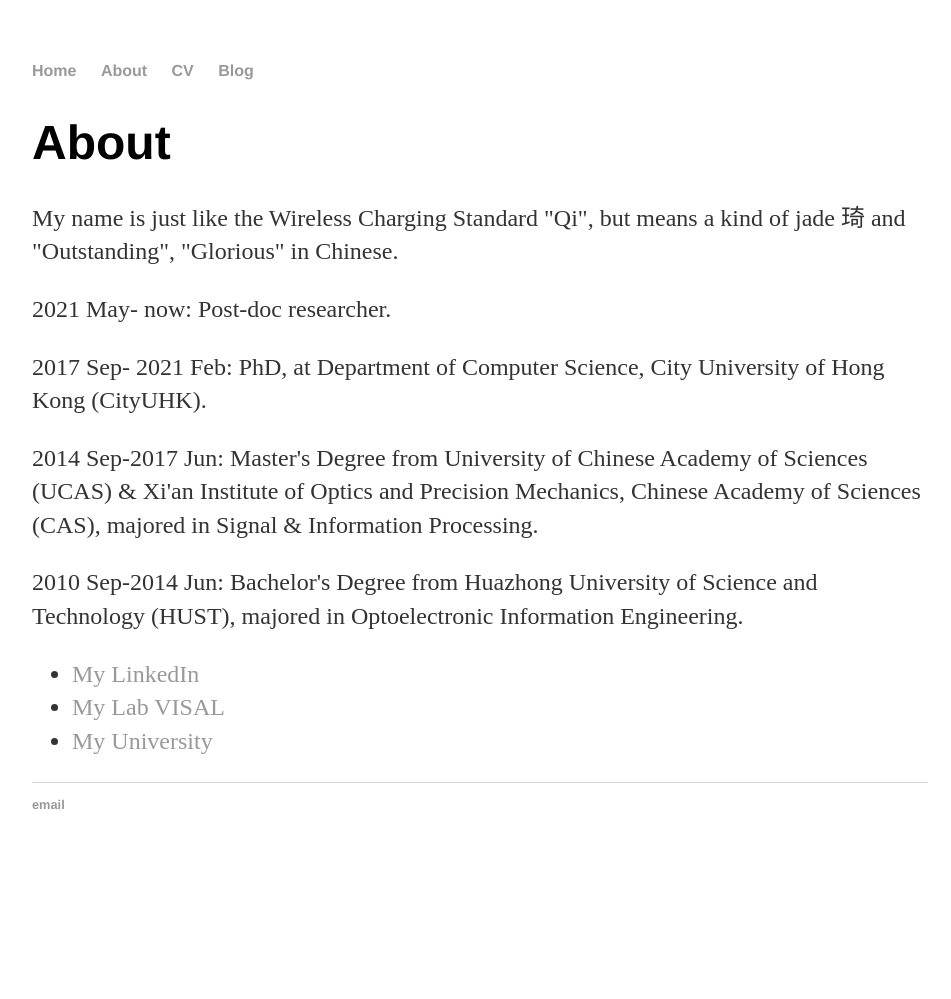
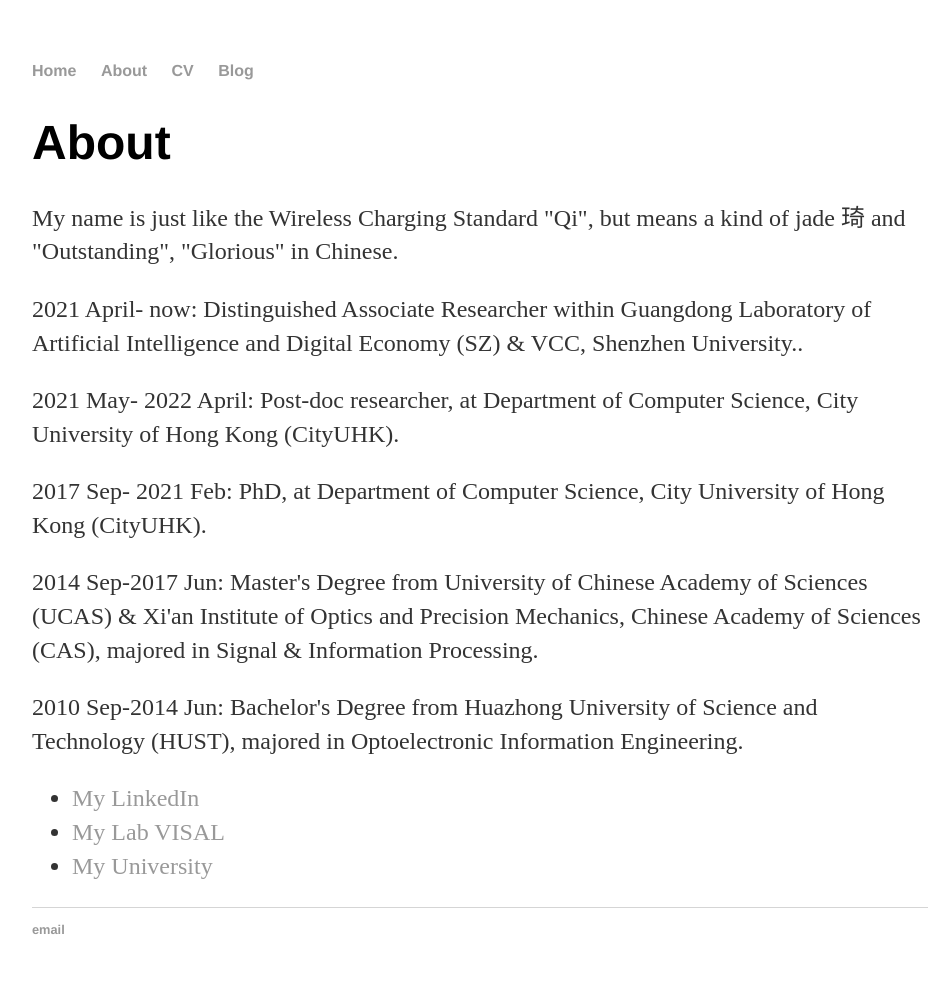
Before and after one commit to zqyq/zqyq.github.io, a Jekyll site: the page built from about/index.html, in a window 1280 px wide. Shown: the whole page, without its empty margins (160-1111 px from the left). Built offline with Jekyll 4.4.1, drawn with Linux system fonts in a browser that asks for light colours; before the commit the page ends 900 px from its top, so only the background shows below that.

Commit message:
Update index.html

```diff
--- a/about/index.html
+++ b/about/index.html
@@ -7,7 +7,10 @@
 			<h1>About</h1>
 			<p>My name is just like the Wireless Charging Standard "Qi", but means a kind of jade 琦
 				and "Outstanding", "Glorious" in Chinese.</p>
-			<p>2021 May- now: Post-doc researcher.</p>
+
+			<p>2021 April- now: Distinguished Associate Researcher within Guangdong Laboratory of Artificial Intelligence and Digital Economy (SZ) & VCC, Shenzhen University..</p>
+
+			<p>2021 May- 2022 April: Post-doc researcher, at Department of Computer Science, City University of Hong Kong (CityUHK).</p>
 			<p>2017 Sep- 2021 Feb: PhD, at Department of Computer Science, City University of Hong Kong (CityUHK).</p>
 
 			<p>2014 Sep-2017 Jun: Master's Degree from University of Chinese Academy of Sciences (UCAS)
```
